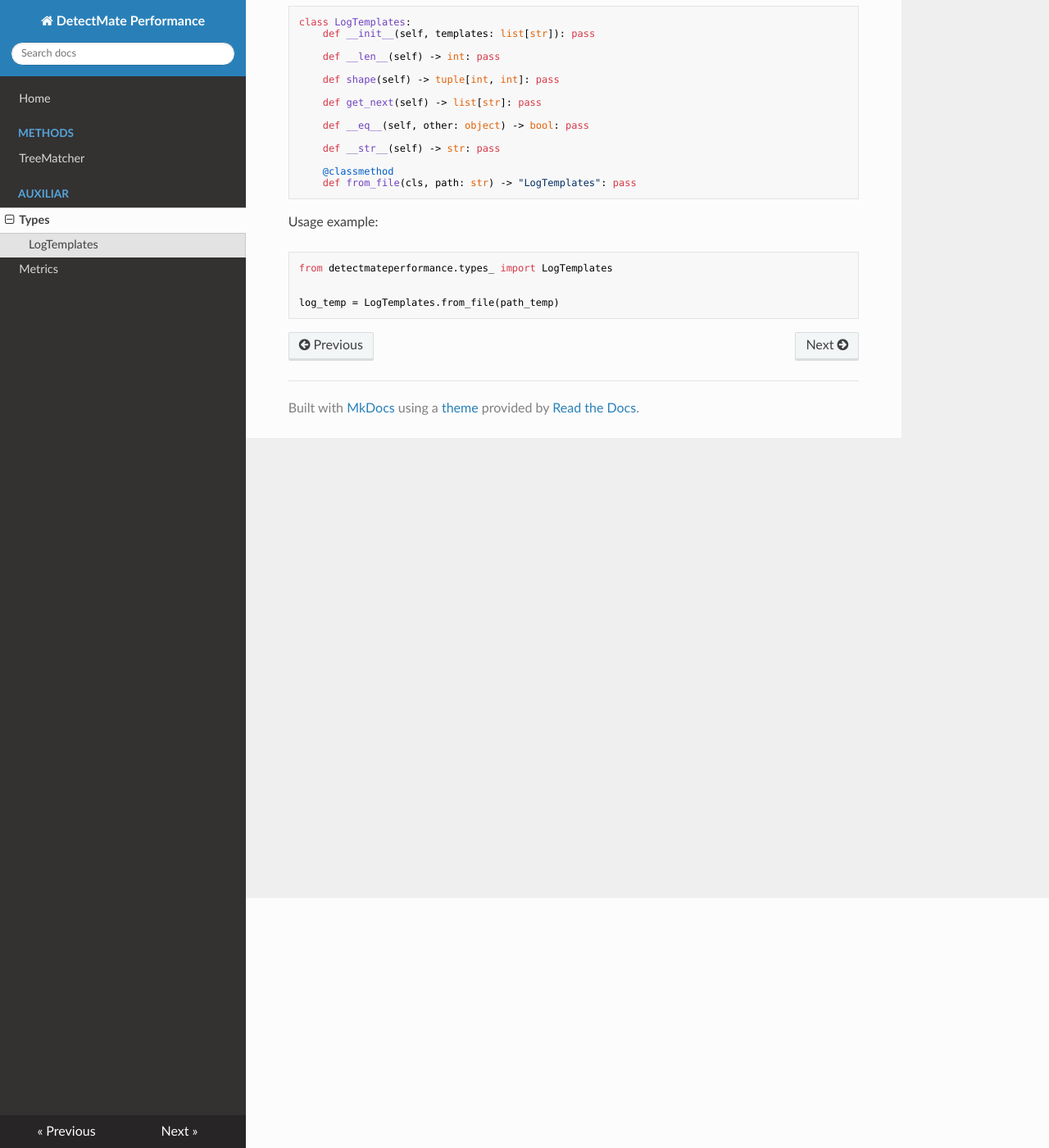
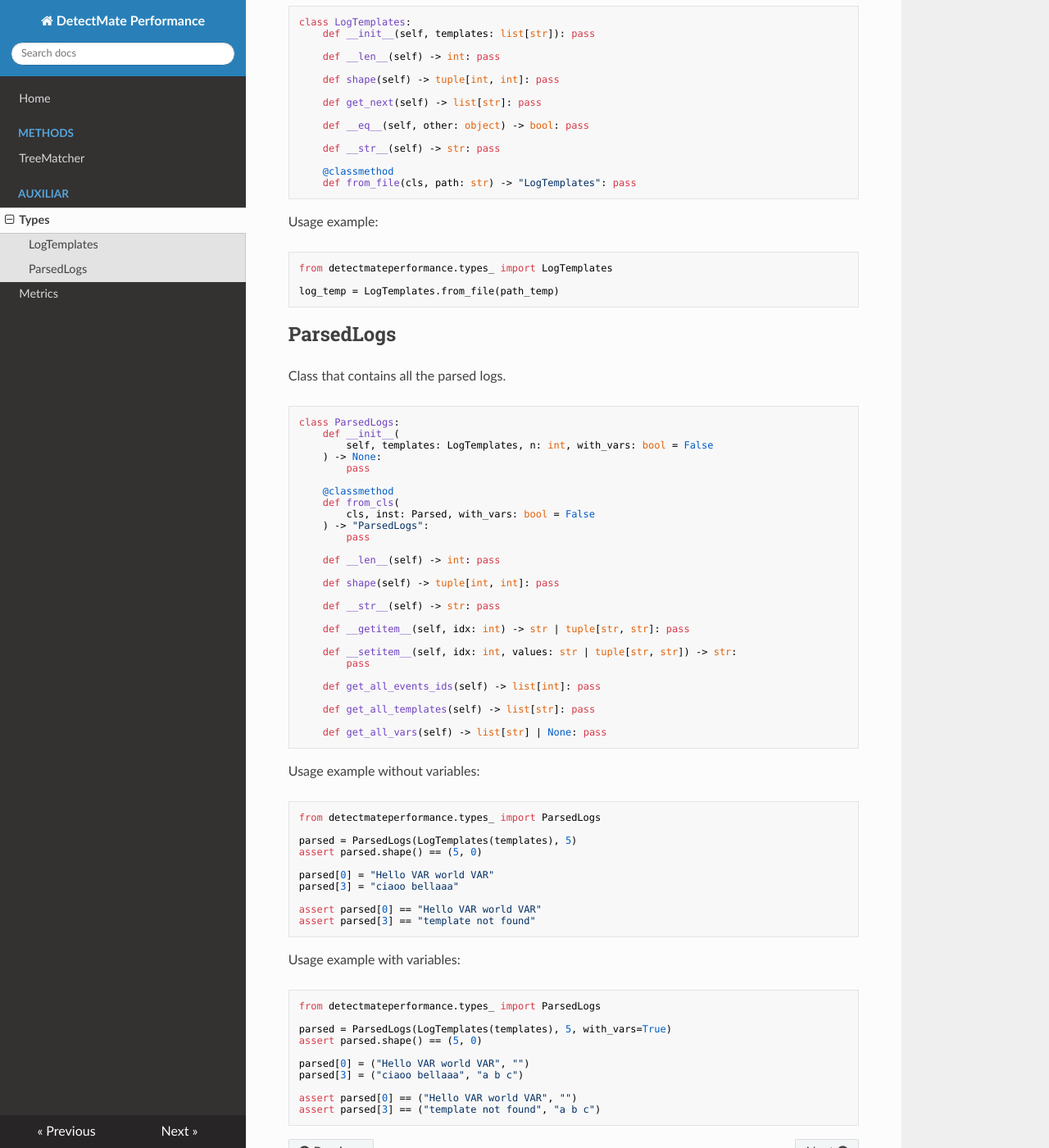
Before and after one commit to ait-detectmate/DetectMatePerformance, an MkDocs documentation site: the page built from docs/types.md, in a window 1280 px wide and 1400 px high, scrolled down 305 px. Shown: the whole window at 82% size. Built offline with MkDocs 1.6.1, drawn with Linux system fonts in a browser that asks for light colours; nearby versions of some CDN libraries.

Commit message:
add documentation of parsed logs

````diff
--- a/docs/types.md
+++ b/docs/types.md
@@ -30,6 +30,70 @@
 ```python
 from detectmateperformance.types_ import LogTemplates
 
-
 log_temp = LogTemplates.from_file(path_temp)
 ```
+
+## ParsedLogs
+
+Class that contains all the parsed logs.
+
+```python
+class ParsedLogs:
+    def __init__(
+        self, templates: LogTemplates, n: int, with_vars: bool = False
+    ) -> None:
+        pass
+
+    @classmethod
+    def from_cls(
+        cls, inst: Parsed, with_vars: bool = False
+    ) -> "ParsedLogs":
+        pass
+
+    def __len__(self) -> int: pass
+
+    def shape(self) -> tuple[int, int]: pass
+
+    def __str__(self) -> str: pass
+
+    def __getitem__(self, idx: int) -> str | tuple[str, str]: pass
+
+    def __setitem__(self, idx: int, values: str | tuple[str, str]) -> str:
+        pass
+
+    def get_all_events_ids(self) -> list[int]: pass
+
+    def get_all_templates(self) -> list[str]: pass
+
+    def get_all_vars(self) -> list[str] | None: pass
+```
+
+Usage example without variables:
+
+```python
+from detectmateperformance.types_ import ParsedLogs
+
+parsed = ParsedLogs(LogTemplates(templates), 5)
+assert parsed.shape() == (5, 0)
+
+parsed[0] = "Hello VAR world VAR"
+parsed[3] = "ciaoo bellaaa"
+
+assert parsed[0] == "Hello VAR world VAR"
+assert parsed[3] == "template not found"
+```
+
+Usage example with variables:
+
+```python
+from detectmateperformance.types_ import ParsedLogs
+
+parsed = ParsedLogs(LogTemplates(templates), 5, with_vars=True)
+assert parsed.shape() == (5, 0)
+
+parsed[0] = ("Hello VAR world VAR", "")
+parsed[3] = ("ciaoo bellaaa", "a b c")
+
+assert parsed[0] == ("Hello VAR world VAR", "")
+assert parsed[3] == ("template not found", "a b c")
+```
````
